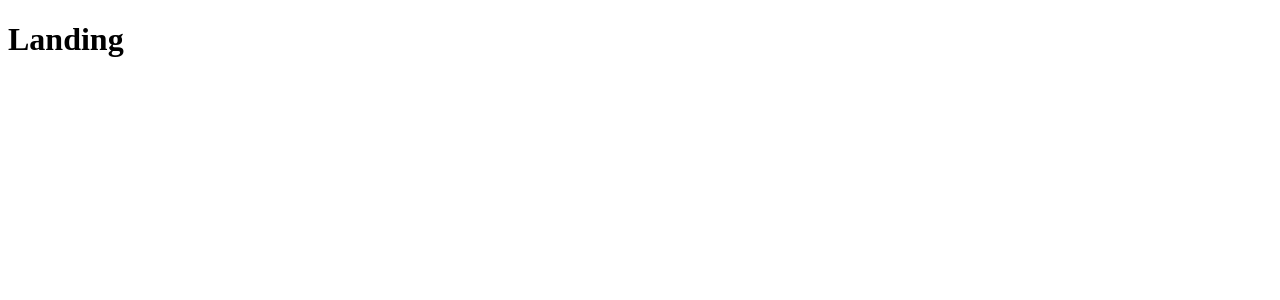
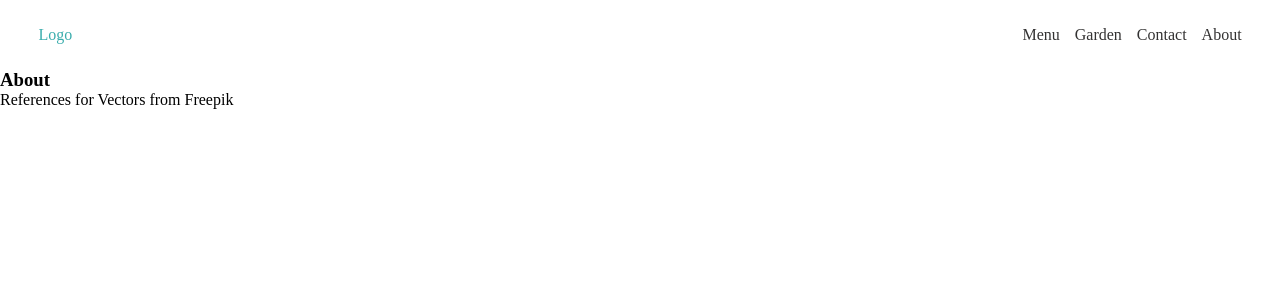
Before and after one commit to ateki/MindfullnessApp, a React (Create React App) app: page /about in a window 1280 px wide. Shown: the top 300 px of the page. Built offline with nearby package versions, Linux system fonts and the light colour scheme.

Commit message:
created nav pages, links and styles header nav section

```diff
--- a/package.json
+++ b/package.json
@@ -8,6 +8,7 @@
     "@testing-library/user-event": "^13.5.0",
     "react": "^18.2.0",
     "react-dom": "^18.2.0",
+    "react-router-dom": "^6.8.1",
     "react-scripts": "5.0.1",
     "web-vitals": "^2.1.4"
   },
--- a/public/index.html
+++ b/public/index.html
@@ -9,7 +9,7 @@
       name="description"
       content="Web site created using create-react-app"
     />
-    <link rel="apple-touch-icon" href="%PUBLIC_URL%/logo192.png" />
+    <!-- <link rel="apple-touch-icon" href="%PUBLIC_URL%/logo192.png" /> -->
     <!--
       manifest.json provides metadata used when your web app is installed on a
       user's mobile device or desktop. See https://developers.google.com/web/fundamentals/web-app-manifest/
--- a/src/App.js
+++ b/src/App.js
@@ -1,9 +1,30 @@
+import {Routes, Route} from 'react-router-dom';
+
+
+import Header from './components/Header'
+
 import Landing from './pages/Landing'
+import Menu from './pages/Menu'
+import Garden from './pages/Garden'
+import About from './pages/About'
+import Contact from './pages/Contact'
+
 
 function App() {
   return (
     <>
-    <Landing />
+    <Header />
+      <Routes>
+      <Route path="/" element={<Landing />} />
+      <Route path="/menu" element={<Menu/>} />
+      <Route path="/garden" element={<Garden/>} />
+      <Route path="/contact" element={<Contact/>} />
+      <Route path="/about" element={<About/>} />
+
+
+
+      </Routes>
+
     </>
   );
 }
--- a/src/components/Header.js
+++ b/src/components/Header.js
@@ -0,0 +1,20 @@
+import { NavLink } from 'react-router-dom';
+
+function Header(){
+    return (
+        <>
+        <header>
+        <NavLink className="logo" to="/" >Logo</NavLink>
+        <nav>
+        <NavLink to="/menu">Menu</NavLink>
+        <NavLink to="/garden">Garden</NavLink>
+        <NavLink to="/contact">Contact</NavLink>
+        <NavLink to="/about">About</NavLink>
+        </nav>
+
+        </header>
+        </>
+    )
+}
+
+export default Header
--- a/src/index.js
+++ b/src/index.js
@@ -1,13 +1,16 @@
 import React from 'react';
 import ReactDOM from 'react-dom/client';
+import {BrowserRouter} from 'react-router-dom';
 import App from './App';
-// import './index.css';
+import './styles/index.css';
 
 
 const root = ReactDOM.createRoot(document.getElementById('root'));
 root.render(
   <React.StrictMode>
+    <BrowserRouter>
     <App />
+    </BrowserRouter>
   </React.StrictMode>
 );
 
--- /dev/null
+++ b/src/pages/About.js
@@ -0,0 +1,11 @@
+
+function About(){
+    return (
+        <>
+        <h3>About</h3>
+        <p>References for Vectors from Freepik</p>
+        </>
+    )
+}
+
+export default About
--- /dev/null
+++ b/src/pages/Contact.js
@@ -0,0 +1,10 @@
+
+function Contact(){
+    return (
+        <>
+        <h3>Contact Us</h3>
+        </>
+    )
+}
+
+export default Contact
--- /dev/null
+++ b/src/pages/Garden.js
@@ -0,0 +1,10 @@
+
+function Garden(){
+    return (
+        <>
+        <h3>Welcome to your Garden</h3>
+        </>
+    )
+}
+
+export default Garden
--- /dev/null
+++ b/src/pages/Menu.js
@@ -0,0 +1,10 @@
+
+function Menu(){
+    return (
+        <>
+        <h3>Menu</h3>
+        </>
+    )
+}
+
+export default Menu
--- a/src/styles/index.css
+++ b/src/styles/index.css
@@ -1,13 +1,28 @@
-body {
-  margin: 0;
-  font-family: -apple-system, BlinkMacSystemFont, 'Segoe UI', 'Roboto', 'Oxygen',
-    'Ubuntu', 'Cantarell', 'Fira Sans', 'Droid Sans', 'Helvetica Neue',
-    sans-serif;
-  -webkit-font-smoothing: antialiased;
-  -moz-osx-font-smoothing: grayscale;
+/* RESETS */
+
+* {
+  margin: 0px;
+  padding: 0px;
 }
 
-code {
-  font-family: source-code-pro, Menlo, Monaco, Consolas, 'Courier New',
-    monospace;
+header {
+  display: flex;
+  justify-content: space-between;
+  align-items: center;
+  padding: 2% 3%;
 }
+
+.logo {
+  text-decoration: none;
+  color:#3badad
+}
+
+nav a {
+  color: #333232;
+  font-size: 16px;
+  text-decoration: none;
+}
+
+nav a:not(:last-child) {
+  margin-right: 15px;
+}
```
Also changed, not shown: 1 other file (tests, documents, lock files or other folders).
